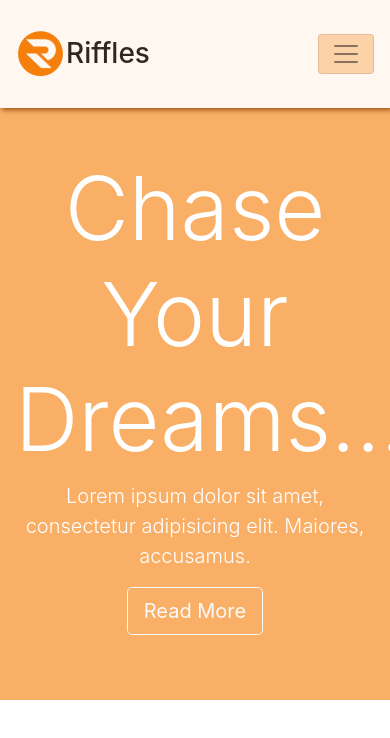
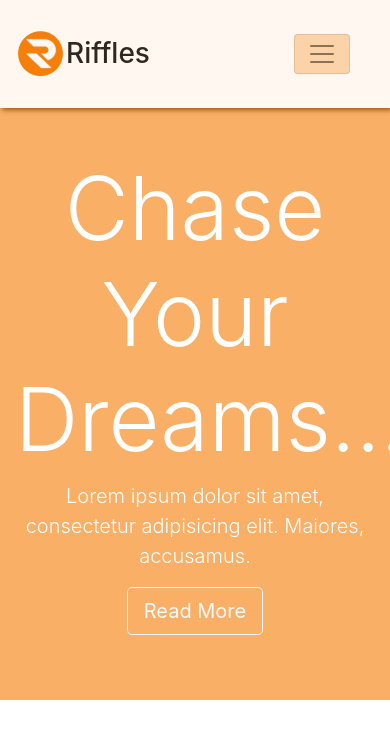
Before and after one commit to RC2793/Riffels, a plain HTML site: page index.html in a window 390 px wide. Shown: the top 738 px of the page. Drawn offline with nearby package versions, Linux system fonts and the light colour scheme.

Commit message:
commit toggler
margin right added to toggler

```diff
--- a/index.html
+++ b/index.html
@@ -18,7 +18,7 @@
                 <div class="navbar-brand">
                     <img src="img/logo.png" width="50" height="50" alt=""><h3 class="d-inline align-middle">Riffles</h3>
                 </div>
-                <button class="navbar-toggler" data-toggle="collapse" data-target="#navbarNav"><span class="navbar-toggler-icon"></span></button>
+                <button class="navbar-toggler mr-4" data-toggle="collapse" data-target="#navbarNav"><span class="navbar-toggler-icon"></span></button>
                 <div class="collapse navbar-collapse " id="navbarNav">
                     <ul class="navbar-nav ml-auto">
                         <li class="nav-item">
```
